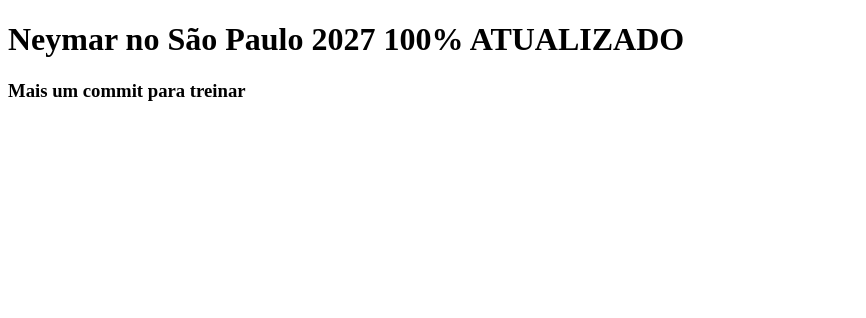
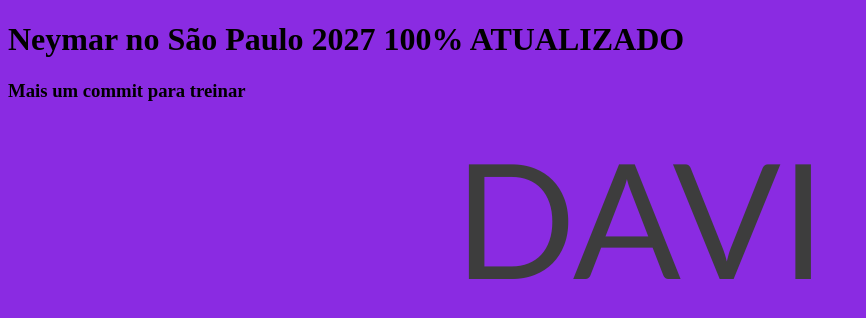
Before and after one commit to leevangelista/RepBranch, a plain HTML site: page index.html in a window 1280 px wide. Shown: the whole page, without its empty margins (0-866 px from the left). Drawn offline with Linux system fonts and the light colour scheme.

Commit message:
Davi esteve aqui

```diff
--- a/index.html
+++ b/index.html
@@ -4,9 +4,22 @@
     <meta charset="UTF-8">
     <meta name="viewport" content="width=device-width, initial-scale=1.0">
     <title>Document</title>
+    <style>
+        body{
+            background-color: blueviolet;
+        }
+        div{
+            display: flex;
+            justify-content: center;
+            font-family: 'Trebuchet MS', 'Lucida Sans Unicode', 'Lucida Grande', 'Lucida Sans', Arial, sans-serif;
+            font-size: 10rem;
+            color: rgb(61, 61, 61);
+        }
+    </style>
 </head>
 <body>
     <h1>Neymar no São Paulo 2027 100% ATUALIZADO</h1>
     <h3>Mais um commit para treinar</h3>
+    <div>DAVI</div>
 </body>
 </html>
```
